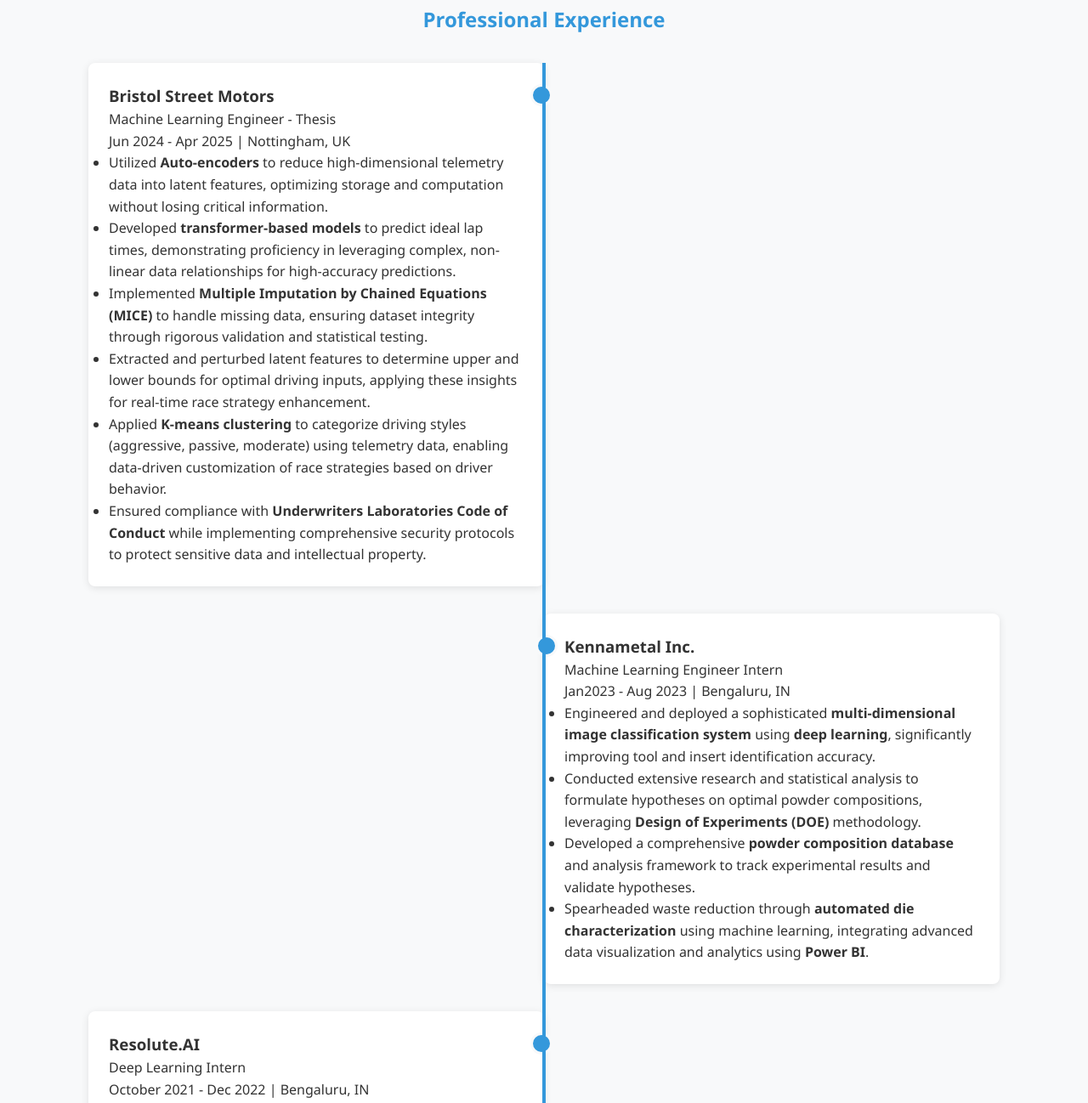
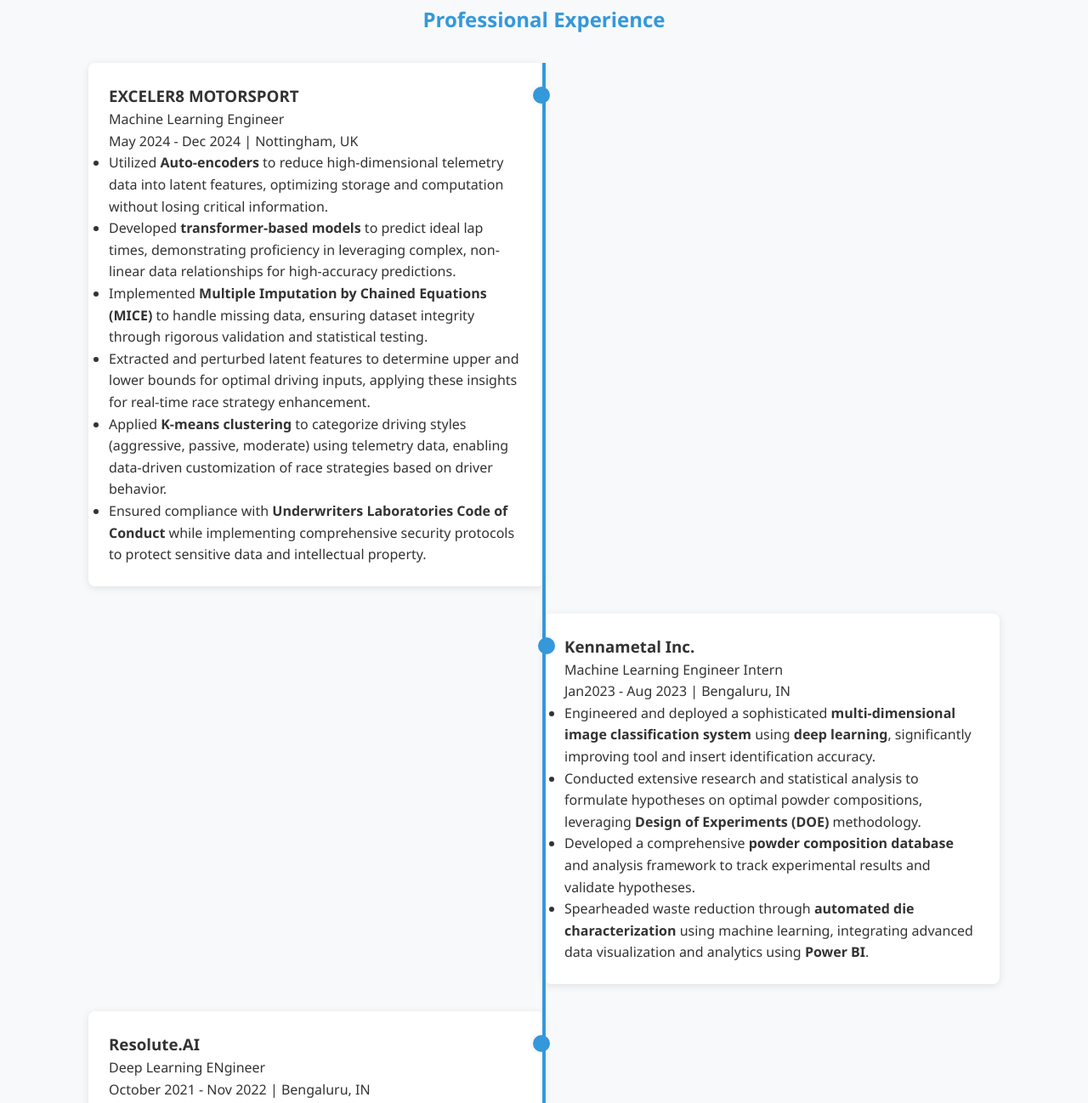
Before and after one commit to maithil06/maithil06.github.io, a plain HTML site: page index.html in a window 1280 px wide. Shown: the part 780-2078 px from the top of the page at 85% size. Drawn offline with Linux system fonts and the light colour scheme.

Commit message:
Update index.html

```diff
--- a/index.html
+++ b/index.html
@@ -371,9 +371,9 @@
         <h2>Professional Experience</h2>
         <div class="timeline">
             <div class="timeline-card left">
-                <h3>Bristol Street Motors</h3>
-                <p>Machine Learning Engineer - Thesis</p>
-                <p>Jun 2024 - Apr 2025 | Nottingham, UK</p>
+                <h3>EXCELER8 MOTORSPORT</h3>
+                <p>Machine Learning Engineer</p>
+                <p>May 2024 - Dec 2024 | Nottingham, UK</p>
                 <ul>
                 <li>Utilized <strong>Auto-encoders</strong> to reduce high-dimensional telemetry data into latent features, optimizing storage and computation without losing critical information.</li>
                 <li>Developed <strong>transformer-based models</strong> to predict ideal lap times, demonstrating proficiency in leveraging complex, non-linear data relationships for high-accuracy predictions.</li>
@@ -398,8 +398,8 @@
 
             <div class="timeline-card left">
                 <h3>Resolute.AI</h3>
-                <p>Deep Learning Intern</p>
-                <p>October 2021 - Dec 2022 | Bengaluru, IN</p>
+                <p>Deep Learning ENgineer</p>
+                <p>October 2021 - Nov 2022 | Bengaluru, IN</p>
                 <ul>
                     <li>Engineered and deployed advanced machine learning models using <strong>TensorFlow</strong> and <strong>Scikit-Learn</strong>, achieving a 20% improvement in accuracy and a 15% reduction in false positives.</li>
                     <li>Designed and fine-tuned <strong>NLP models</strong> for text classification and sentiment analysis, leveraging pre-trained Large Language Models such as <strong>BERT</strong>.</li>
@@ -411,7 +411,7 @@
             <div class="timeline-card right">
                 <h3>Smaaash Entertainment Pvt. Ltd.</h3>
                 <p>Computer Vision Research Engineer</p>
-                <p>06/2022 - 10/2022 | Mumbai, IN</p>
+                <p>June 2022 - October 2022 | Mumbai, IN</p>
                 <ul>
                     <li>Developed and implemented real-time <strong>human pose estimation algorithms</strong> utilizing <strong>Open-pose</strong> and <strong>Media-Pipe</strong>, achieving 95% detection accuracy and 30 FPS performance.</li>
                     <li>Engineered scalable <strong>multiplayer infrastructure</strong> supporting AR/VR dance face-offs and 2v2 matches, implementing real-time data synchronization protocols.</li>
```
